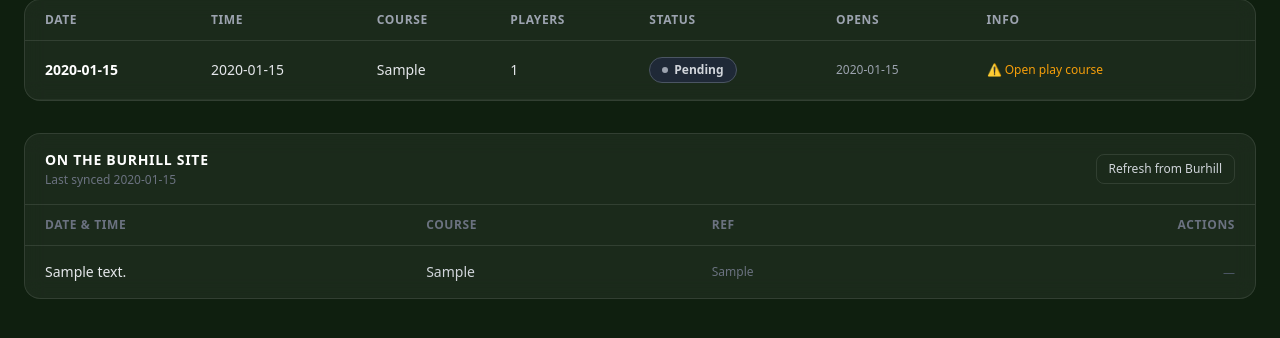
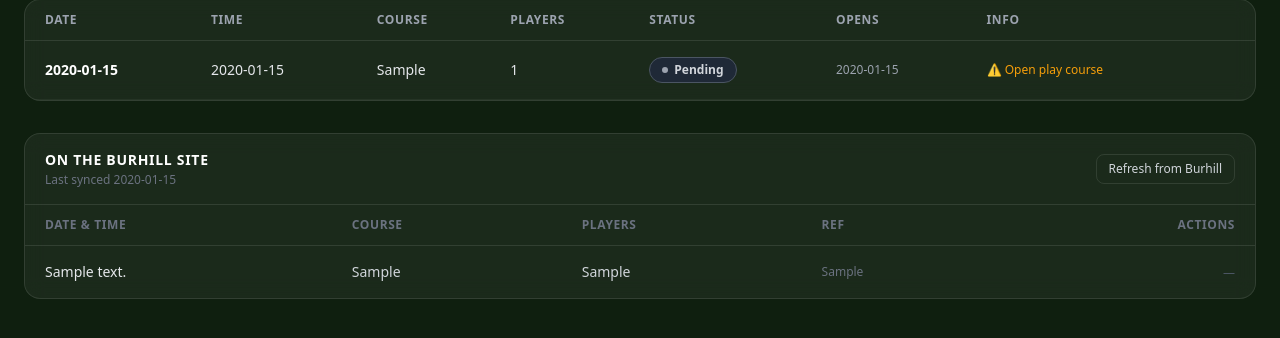
Before and after one commit to PaulJohnson85/burhill-booker, a Flask app: page / in a window 1280 px wide. Shown: the part 158-496 px from the top of the page. Run offline with Flask 3, Linux system fonts and the light colour scheme; a user stored in the database is signed in; tables that the repository leaves empty hold one stand-in row (values such as "Sample post"); some libraries are stand-ins or nearby versions.

Commit message:
Show player count from HistPeople in the site bookings panel
Co-Authored-By: Claude Opus 4.8 <noreply@anthropic.com>

```diff
--- a/run_sync.py
+++ b/run_sync.py
@@ -63,8 +63,7 @@ def fetch_site_bookings(page) -> list:
             "ref": ref,
             "date_text": f"{date} {time_}".strip(),
             "course": info.get("HistCourse", ""),
-            "participants": info.get("HistParticipants")
-                            or info.get("HistPlayers") or "",
+            "participants": (info.get("HistPeople") or "").strip(),
             "raw": json.dumps(info)[:2000],
             "can_cancel": ref in cancel_refs,
         })
--- a/templates/index.html
+++ b/templates/index.html
@@ -260,6 +260,7 @@
           <tr class="text-left text-xs text-gray-500 uppercase tracking-wider border-b border-white/10">
             <th class="px-5 py-3">Date &amp; time</th>
             <th class="px-5 py-3">Course</th>
+            <th class="px-5 py-3">Players</th>
             <th class="px-5 py-3">Ref</th>
             <th class="px-5 py-3 text-right">Actions</th>
           </tr>
@@ -269,6 +270,7 @@
           <tr>
             <td class="px-5 py-4 text-gray-200">{{ sb.date_text }}</td>
             <td class="px-5 py-4 text-gray-300">{{ sb.course }}</td>
+            <td class="px-5 py-4 text-gray-300">{{ sb.participants }}</td>
             <td class="px-5 py-4 text-gray-500 text-xs">{{ sb.ref }}</td>
             <td class="px-5 py-4 text-right">
               {% if site_busy == 'cancelling ' ~ sb.ref %}
```
